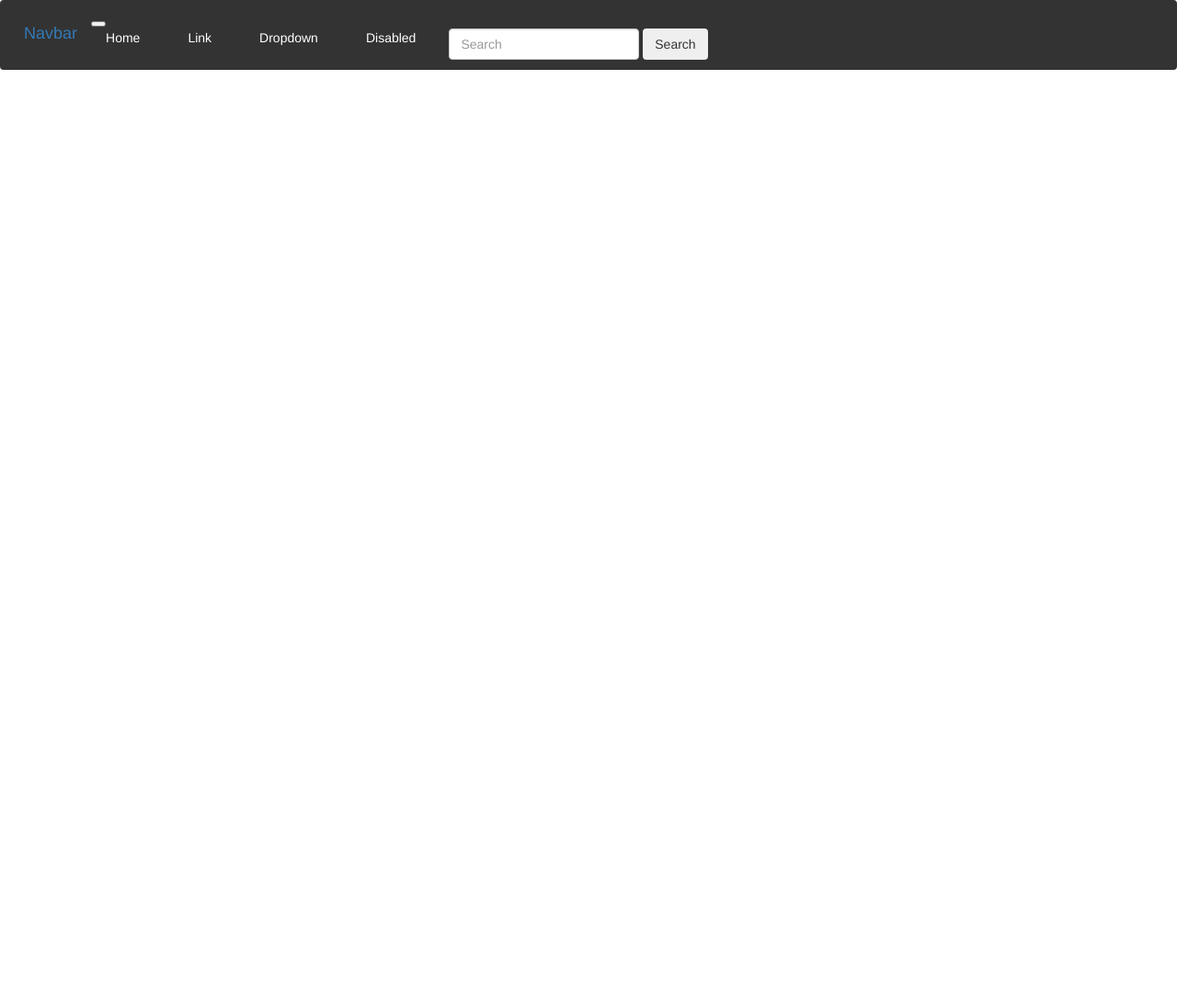
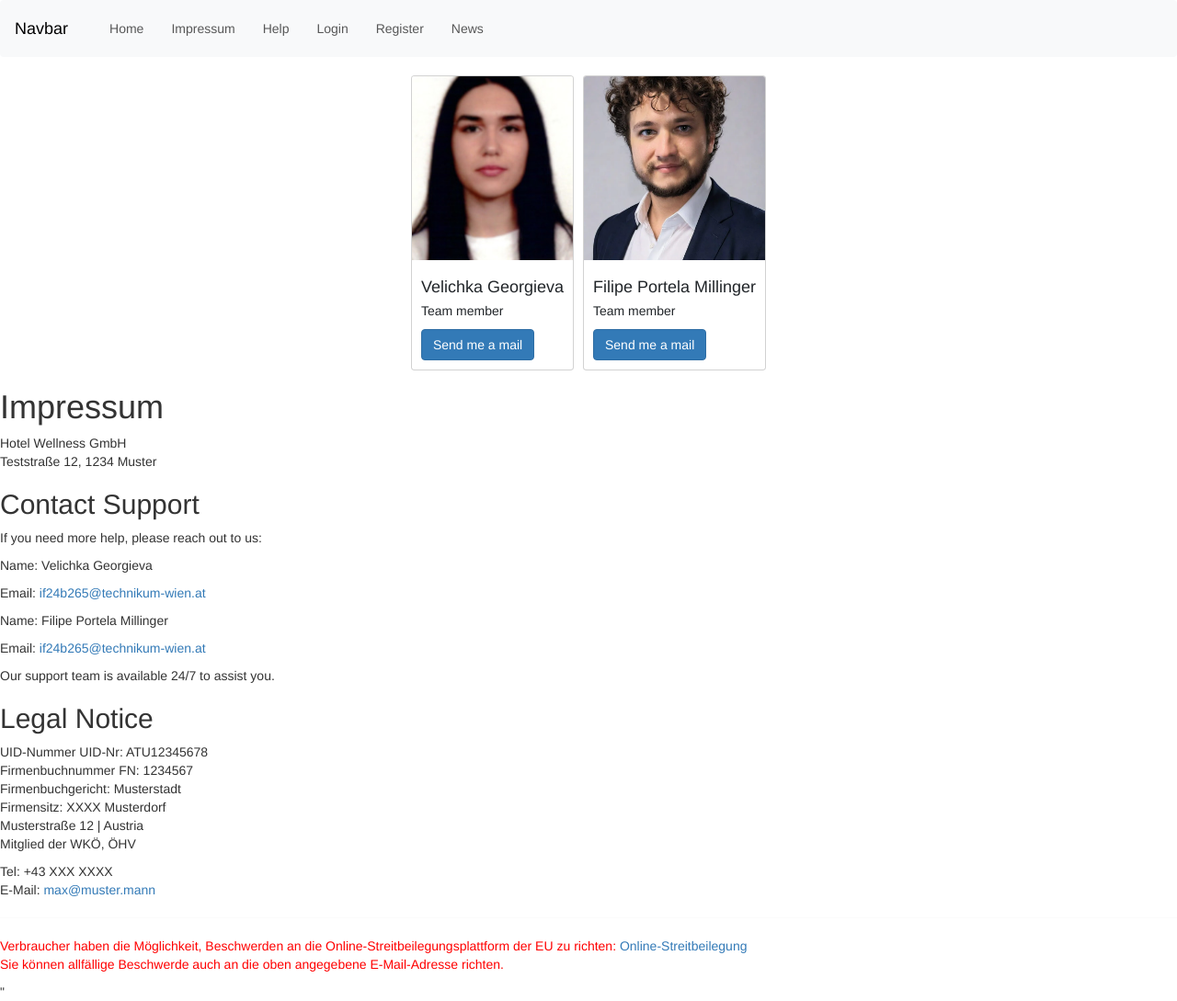
Before and after one commit to vili-georgieva/end_projekt, a PHP site: page /inc/test.php in a window 1280 px wide. Shown: the whole page at 92% size. Before the commit the page ends 76 px from the top, so only its background shows below. Run offline with PHP 8.4, Linux system fonts and the light colour scheme.

Commit message:
Initial commit

```diff
--- a/inc/help.php
+++ b/inc/help.php
@@ -12,7 +12,7 @@
 <?php include 'navigation.php'; ?>
 
 <div class="help-container">
-    <h1>Help Page</h1>
+<h1 class="text-center">Help Page</h1>
 
     <div class="help-content">
         <h2>How the Website Works</h2>
--- a/inc/logout.php
+++ b/inc/logout.php
@@ -3,5 +3,4 @@
 session_destroy();
 header("location:login.php");
 exit;
-
 ?>
--- a/inc/test.php
+++ b/inc/test.php
@@ -1,66 +1,107 @@
-<?php
-session_start();
-$currentDir = dirname($_SERVER['SCRIPT_FILENAME']);
-if (strpos($currentDir, 'inc') !== false) {
-    $cssPath = '../';
-    $menuPath = '';
-} else {
-    $cssPath = '';
-    $menuPath = 'inc/';
-}
-$isLoggedIn = isset($_SESSION['user_logged_in']);
-$isAdmin = isset($_SESSION['isAdmin']) === true;
-?>
 <!DOCTYPE html>
-<html>
+<html lang="en">
 
 <head>
-    <title>Navigation</title>
-    <meta charset="UTF-8">
-    <meta name="viewport" content="width=device-width, initial-scale=1.0">
+    <meta charset="utf-8">
+    <meta name="viewport" content="width=device-width, initial-scale=1">
+    <link href="https://cdn.jsdelivr.net/npm/bootstrap@5.3.3/dist/css/bootstrap.min.css" rel="stylesheet"
+        integrity="sha384-QWTKZyjpPEjISv5WaRU9OFeRpok6YctnYmDr5pNlyT2bRjXh0JMhjY6hW+ALEwIH"
+        crossorigin="anonymous">
+    <script src="https://cdn.jsdelivr.net/npm/bootstrap@5.3.3/dist/js/bootstrap.bundle.min.js"
+        integrity="sha384-YvpcrYf0tY3lHB60NNkmXc5s9fDVZLESaAA55NDzOxhy9GkcIdslK1eN7N6jIeHz"
+        crossorigin="anonymous"></script>
+    <style>
+        .container {
+            display: flex;
+            justify-content: center;
+            /* Center the images */
+            align-items: center;
+            /* Align images vertically */
+        }
 
-    <link rel="stylesheet" href="<?php echo $cssPath; ?>res/css/navigation.css">
-    <link rel="stylesheet" href="https://maxcdn.bootstrapcdn.com/bootstrap/3.4.1/css/bootstrap.min.css">
-    <script src="https://ajax.googleapis.com/ajax/libs/jquery/3.7.1/jquery.min.js"></script>
-    <script src="https://maxcdn.bootstrapcdn.com/bootstrap/3.4.1/js/bootstrap.min.js"></script>
+        .photo {
+            margin: 10px;
+            /* Space between images */
+        }
+
+        img {
+            width: 300px;
+            /* Set a fixed width */
+            height: 200px;
+            /* Set a fixed height */
+            object-fit: cover;
+            /* Maintain aspect ratio and cover the area */
+        }
+    </style>
 </head>
 
 <body>
-<nav class="navbar navbar-expand-lg navbar-light bg-light">
-  <a class="navbar-brand" href="#">Navbar</a>
-  <button class="navbar-toggler" type="button" data-toggle="collapse" data-target="#navbarSupportedContent" aria-controls="navbarSupportedContent" aria-expanded="false" aria-label="Toggle navigation">
-    <span class="navbar-toggler-icon"></span>
-  </button>
 
-  <div class="collapse navbar-collapse" id="navbarSupportedContent">
-    <ul class="navbar-nav mr-auto">
-      <li class="nav-item active">
-        <a class="nav-link" href="#">Home <span class="sr-only">(current)</span></a>
-      </li>
-      <li class="nav-item">
-        <a class="nav-link" href="#">Link</a>
-      </li>
-      <li class="nav-item dropdown">
-        <a class="nav-link dropdown-toggle" href="#" id="navbarDropdown" role="button" data-toggle="dropdown" aria-haspopup="true" aria-expanded="false">
-          Dropdown
-        </a>
-        <div class="dropdown-menu" aria-labelledby="navbarDropdown">
-          <a class="dropdown-item" href="#">Action</a>
-          <a class="dropdown-item" href="#">Another action</a>
-          <div class="dropdown-divider"></div>
-          <a class="dropdown-item" href="#">Something else here</a>
+    <?php include 'navigation.php'; ?>
+    <div class="impressum-photo">
+        <div class="container">
+            <div class="card mx-2" style="max-width: 250px;">
+                <img src="..\res\img\impressum_vili.jpg" alt="Team member Velichka Georgieva" class="card-img-top mx-auto d-block">
+                <div class="card-body">
+                    <h4 class="card-title">Velichka Georgieva</h4>
+                    <p class="card-text">Team member</p>
+                    <a href="mailto:if24b265@technikum-wien.at" class="btn btn-primary">Send me a mail</a>
+                </div>
+            </div>
+            <div class="card mx-2" style="max-width: 250px;">
+                <img src="..\res\img\impressum_fpm.webp" alt="Team member Filipe Portela Millinger" class="card-img-top mx-auto d-block">
+                <div class="card-body">
+                    <h4 class="card-title">Filipe Portela Millinger</h4>
+                    <p class="card-text">Team member</p>
+                    <a href="mailto:if23b116@technikum-wien.at" class="btn btn-primary">Send me a mail</a>
+                </div>
+            </div>
         </div>
-      </li>
-      <li class="nav-item">
-        <a class="nav-link disabled" href="#">Disabled</a>
-      </li>
-    </ul>
-    <form class="form-inline my-2 my-lg-0">
-      <input class="form-control mr-sm-2" type="search" placeholder="Search" aria-label="Search">
-      <button class="btn btn-outline-success my-2 my-sm-0" type="submit">Search</button>
-    </form>
-  </div>
-</nav>
+    </div>
+
+
+
+
+    <div class="impressum-content">
+        <h1>Impressum</h1>
+        <p>Hotel Wellness GmbH <br>
+            Teststraße 12, 1234 Muster</p>
+        <h2>Contact Support</h2>
+        <p>If you need more help, please reach out to us:</p>
+        <p>Name: Velichka Georgieva</p>
+        <p>Email: <a href="mailto:if24b265@technikum-wien.at">if24b265@technikum-wien.at</a></p>
+        <p>Name: Filipe Portela Millinger</p>
+        <p>Email: <a href="mailto:if23b112@technikum-wien.at">if24b265@technikum-wien.at</a></p>
+        <p>Our support team is available 24/7 to assist you.</p>
+    </div>
+
+    <div class="impressum-details">
+        <h2>Legal Notice</h2>
+        <p>UID-Nummer UID-Nr: ATU12345678 <br>
+            Firmenbuchnummer FN: 1234567 <br>
+            Firmenbuchgericht: Musterstadt <br>
+            Firmensitz: XXXX Musterdorf <br>
+            Musterstraße 12 | Austria <br>
+            Mitglied der WKÖ, ÖHV</p>
+    </div>
+
+
+
+    <div>
+        <p> Tel: +43 XXX XXXX <br>
+            E-Mail: <a href="mailto:hotelwellness@muster.mann">max@muster.mann</a></p>
+    </div>
+    <hr>
+
+    <footer>
+        <p style="color: red;">Verbraucher haben die Möglichkeit,
+            Beschwerden an die Online-Streitbeilegungsplattform der EU zu richten:
+            <a href="http://ec.europa.eu/odr">Online-Streitbeilegung</a> <br>
+            Sie können allfällige Beschwerde auch an
+            die oben angegebene E-Mail-Adresse richten.
+        </p>
+    </footer>
+
 </body>
 
-</html>
+</html>"
```
Also changed, not shown: inc/impressum_new.php (+12 -18 lines), inc/login.php (+6 -10 lines), inc/profile.php (+11 -11 lines), inc/register.php (+20 -21 lines), inc/room_reg.php (+10 -11 lines), inc/view_room.php (+6 -4 lines), index.php (+14 -4 lines), uploads/news/hours.jpeg (added), 1 other file.
